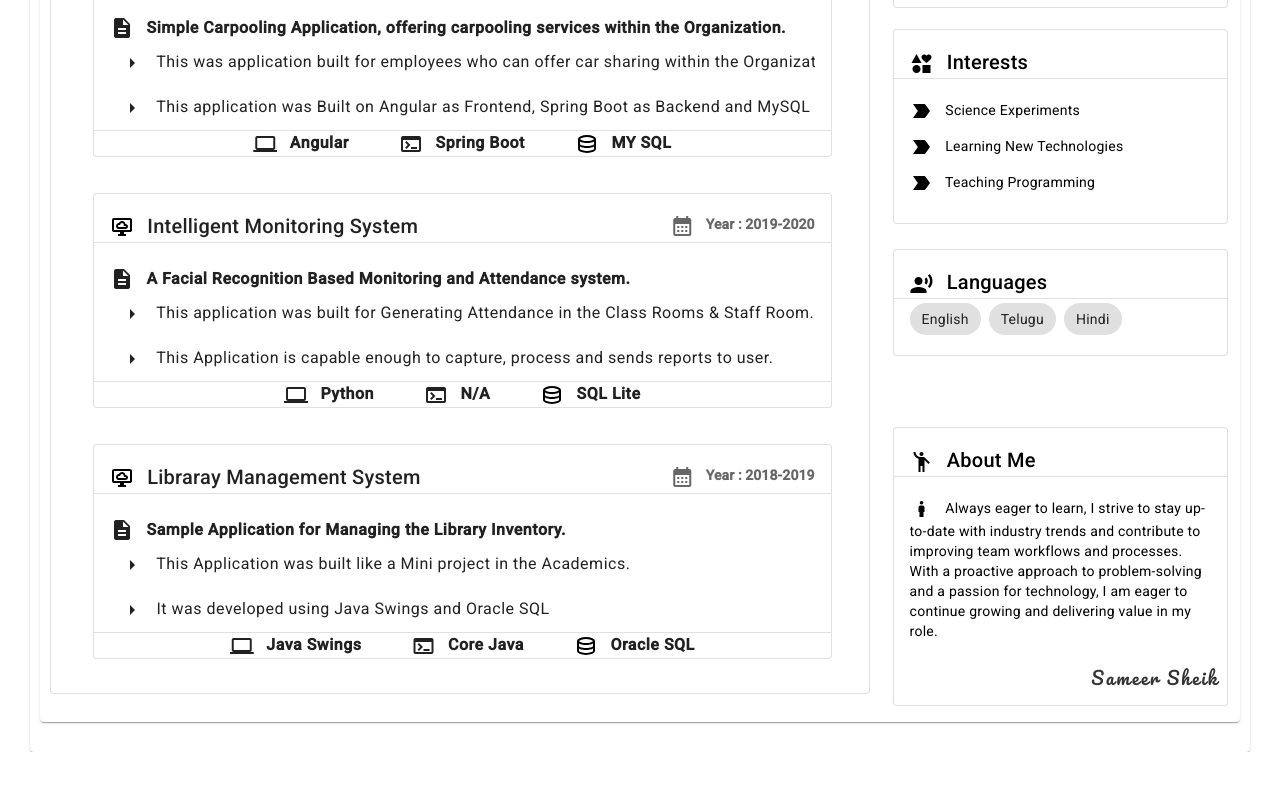
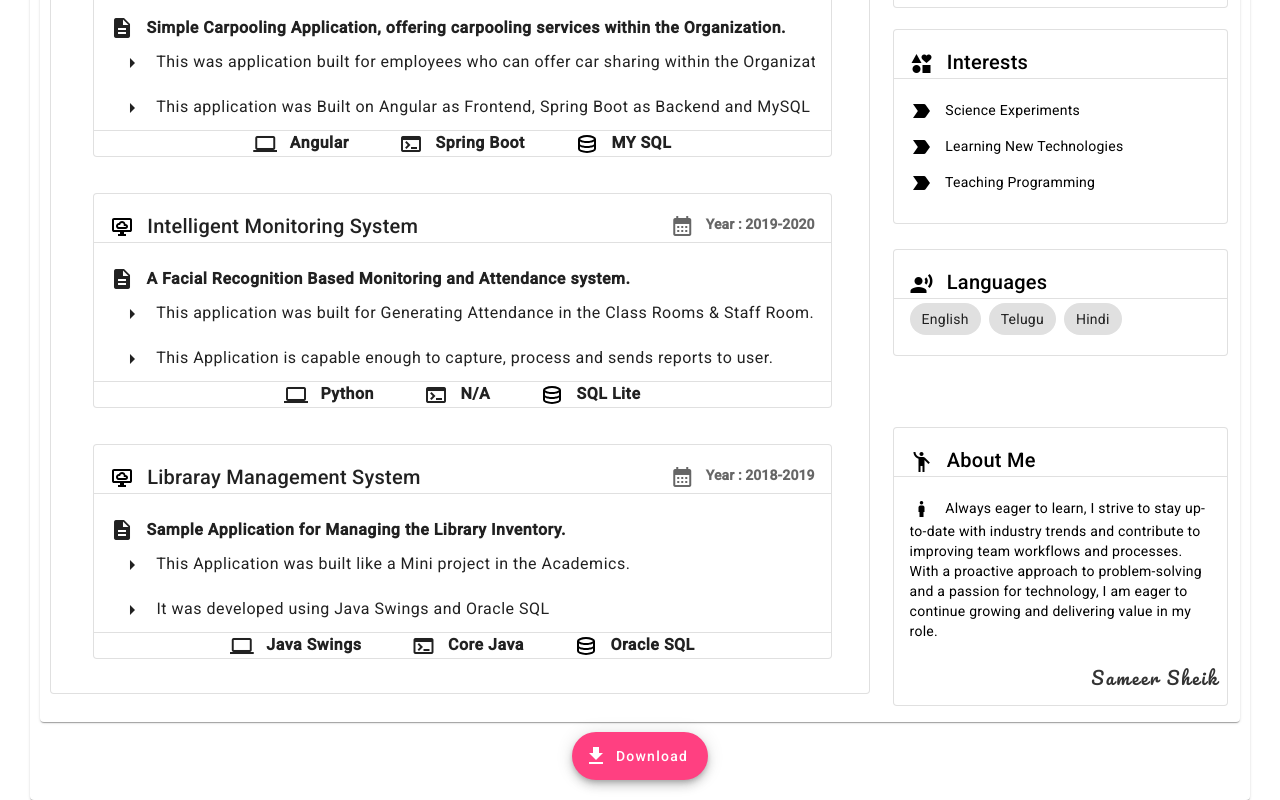
Before and after one commit to sameer1948/resume, an Angular app: page / in a window 1280 px wide. Shown: the part 2067-2867 px from the top of the page. Before the commit the page ends 2819 px from the top, so only its background shows below. Built offline with nearby package versions, Linux system fonts and the light colour scheme.

Commit message:
Update Resume - 9

```diff
--- a/src/app/app.component.html
+++ b/src/app/app.component.html
@@ -421,12 +421,13 @@
 
     </mat-grid-list>
   </mat-card>
-  <!-- <mat-card-footer style="display: flex; justify-content: center; gap: 20px;">
-    <button mat-fab extended color="accent" matTooltip="Download As pdf" (click)="download()">
+  <mat-card-footer style="display: flex; justify-content: center; gap: 20px;">
+
+    <button mat-fab extended color="accent" matTooltip="Download As pdf" (click)="downloadPdf()">
       <mat-icon>download</mat-icon>
       Download
     </button>
 
-  </mat-card-footer> -->
+  </mat-card-footer>
 
 </mat-card>
--- a/src/app/app.component.ts
+++ b/src/app/app.component.ts
@@ -303,8 +303,13 @@ export class AppComponent {
   }
 
 
-  download() {
-    console.log('Option Enabled Soon...!');
+  downloadPdf() {
+    const link = document.createElement('a');
+    link.href = 'assets/sameer.pdf';
+    link.download = 'Sameer_Sheik.pdf';
+    document.body.appendChild(link);
+    link.click();
+    document.body.removeChild(link);
   }
 
 }
```
Also changed, not shown: 2 other files (tests, documents, lock files or other folders).
